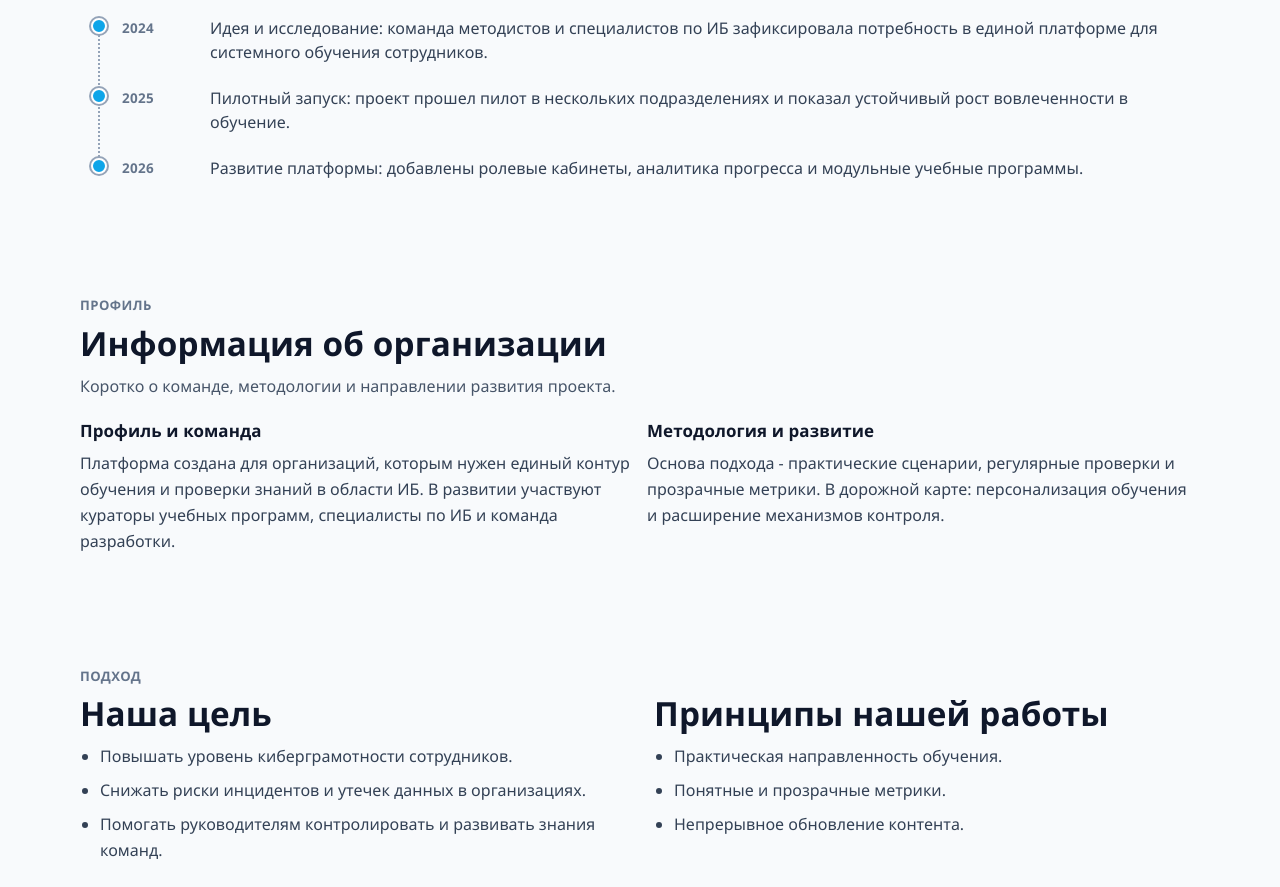
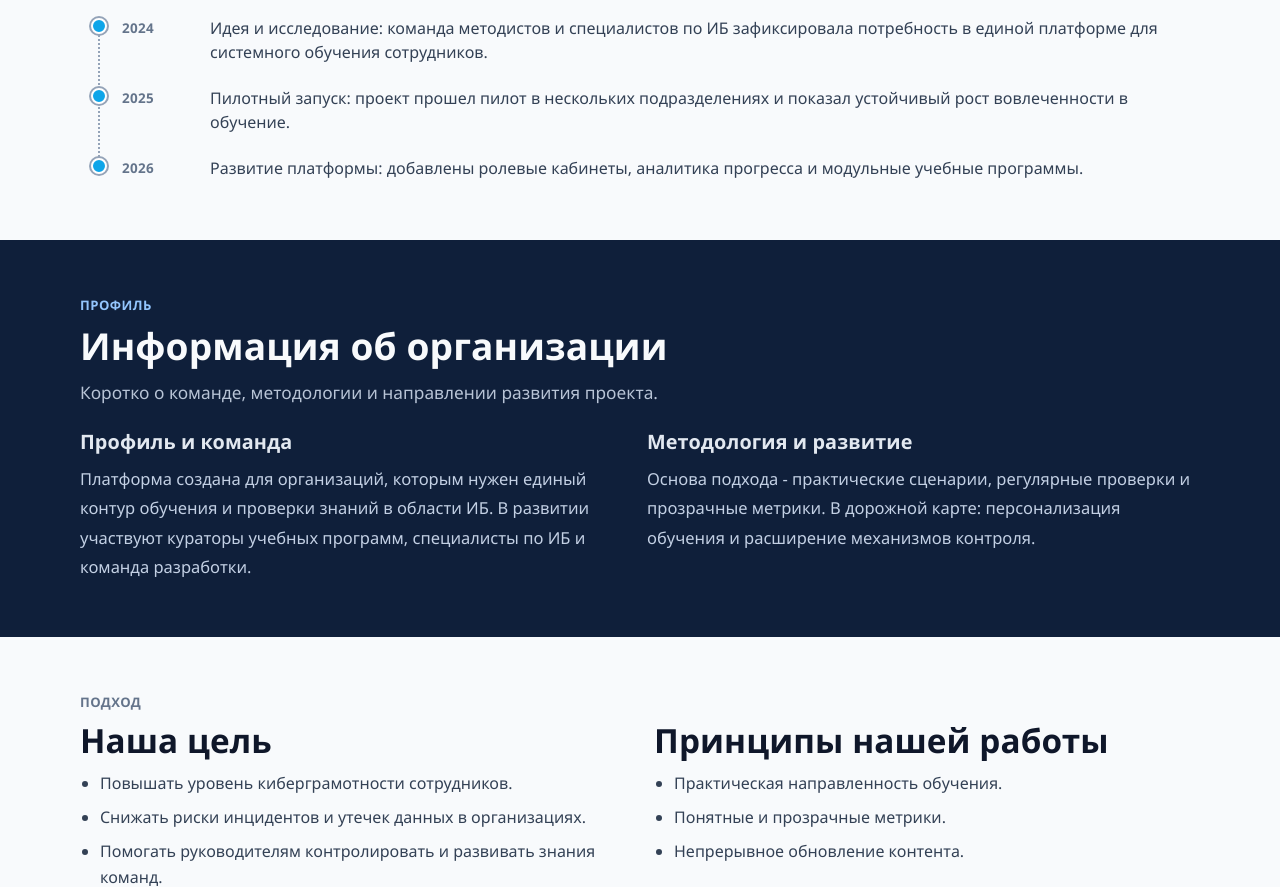
Before and after one commit to corpedu1/corpedu, a Django app: page /about/ in a window 1280 px wide. Shown: the part 651-1538 px from the top of the page. Run offline with Django 5.2, Linux system fonts and the light colour scheme.

Commit message:
Changed information section background color

```diff
--- a/static/css/landing.css
+++ b/static/css/landing.css
@@ -957,6 +957,39 @@ a {
     padding: 56px 0;
 }
 
+.about-page .about-profile-section {
+    background: #0f1f3a;
+}
+
+.about-page .about-profile-section .section-kicker {
+    color: #93c5fd;
+}
+
+.about-page .about-profile-section h2 {
+    color: #f8fafc;
+    font-size: clamp(1.9rem, 2.9vw, 2.4rem);
+}
+
+.about-page .about-profile-section .section-subtitle {
+    color: #b8c4d6;
+    font-size: 1.08rem;
+    line-height: 1.72;
+    font-weight: 400;
+}
+
+.about-page .about-profile-section .about-parallel__item h3 {
+    color: #e2e8f0;
+    font-size: 1.24rem;
+    margin-bottom: 10px;
+}
+
+.about-page .about-profile-section .about-parallel__item p {
+    color: #c3d0e4;
+    font-size: 1.03rem;
+    line-height: 1.78;
+    font-weight: 400;
+}
+
 .about-page .about-rows {
     display: grid;
     gap: 12px;
--- a/templates/about.html
+++ b/templates/about.html
@@ -77,7 +77,7 @@
             </div>
         </section>
 
-        <section class="section about-section">
+        <section class="section about-section about-profile-section">
             <div class="container">
                 <p class="section-kicker">Профиль</p>
                 <h2>Информация об организации</h2>
```
